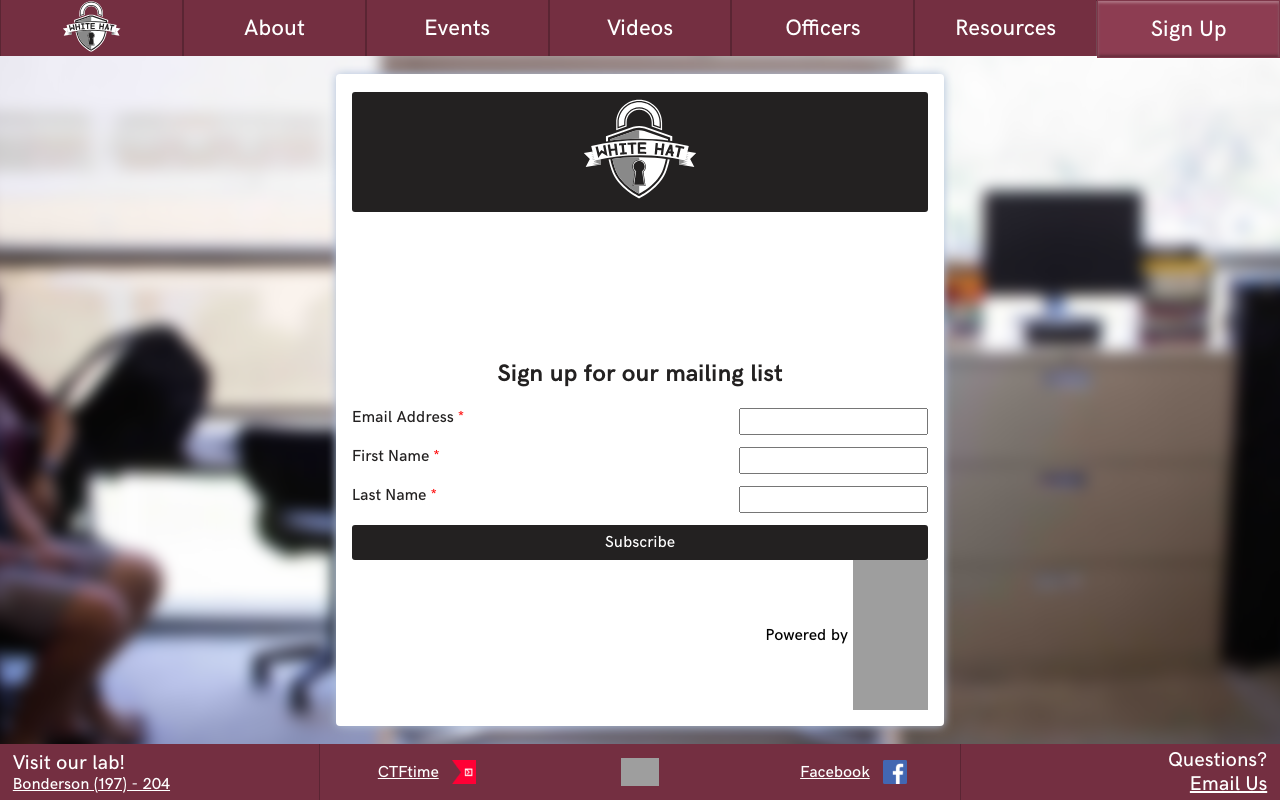
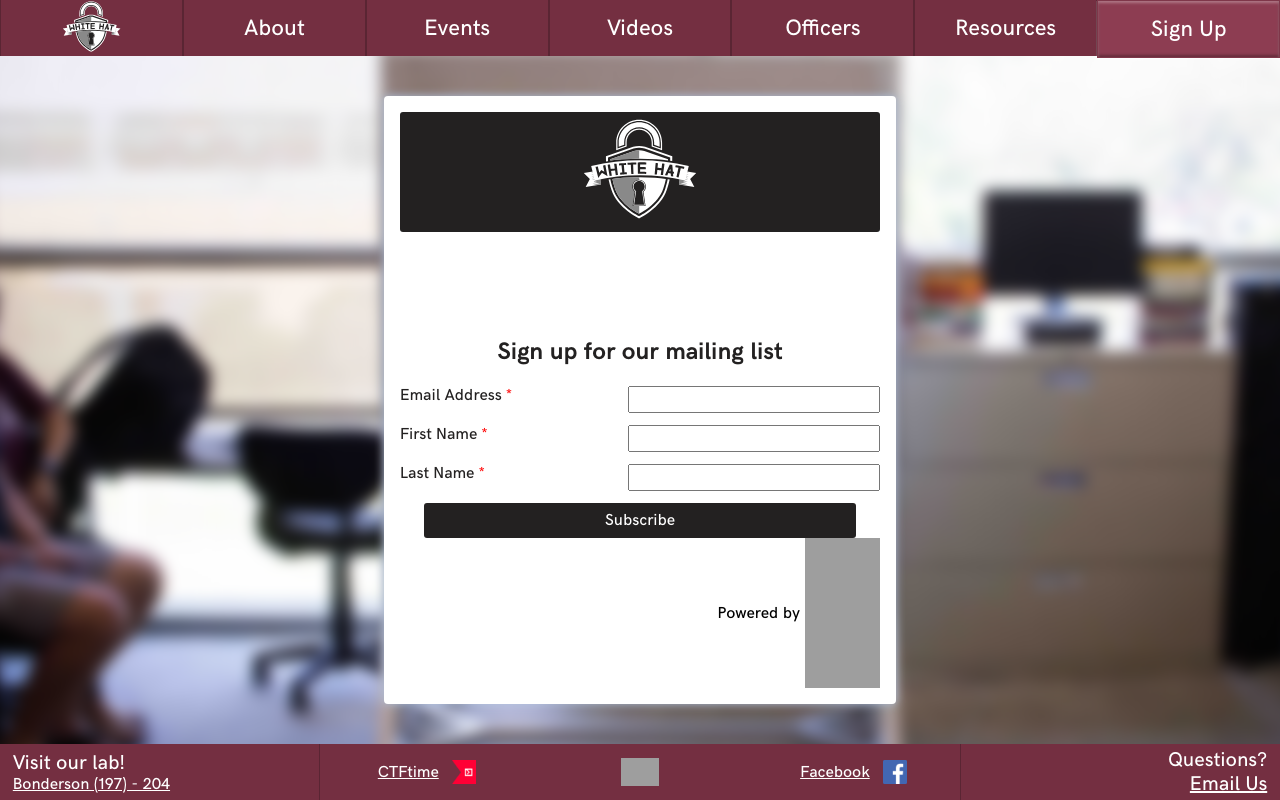
Before and after one commit to CalPolySEC/thewhitehat.club, a Flask app: page /signup in a window 1280 px wide. Run offline with Flask 2, Linux system fonts and the light colour scheme; data that the repository does not hold is empty; style sheets or scripts are compiled from the project's sources; grey boxes are pictures that could not be loaded.

Commit message:
Mailing page css adjustments

```diff
--- a/assets/scss/_signup-form.scss
+++ b/assets/scss/_signup-form.scss
@@ -4,16 +4,24 @@
     // justify-content: center;
     // align-items: center;
     grid-template-rows: 1fr 1fr 2fr;
-    height: calc(100vh - 15vh - 3*20px);
-    width: 45vw;
-    min-width: 20em;
+    //height: calc(100vh - 15vh - 3*20px);
+    height: -moz-min-content;
+    height: -webkit-min-content;
+    height: min-content;
+    //max-height: 80vh;
+    max-height: calc(100vh - 4 * 7vh);
+    width: -moz-min-content;
+    width: -webkit-min-content;
+    width: min-content;
+    min-width: 30em;
     max-width: 85vw;
     box-shadow: 0px 0px 10px #afc0d9;
     background-color: #fff;
     padding: 1em;
     border-radius: .25rem;
     position: absolute;
-    overflow: auto;
+    overflow-y: scroll;
+    overflow-x: hidden;
 
     // Rollover Animation
     // @include hover;
@@ -53,6 +61,7 @@
         padding: 4px;
         position: absolute;
         right: 0px;
+        width: 50%;
     }
 
     input[type=submit] {
@@ -65,9 +74,11 @@
         font-family: inherit;
         font-size: inherit;
         padding: 8px 15px;
+        width: 90%;
+        justify-self: center;
 
         // Rollover Animation
-        //@include hover;
+        @include hover;
     }
 
     #mailchimp {
```
